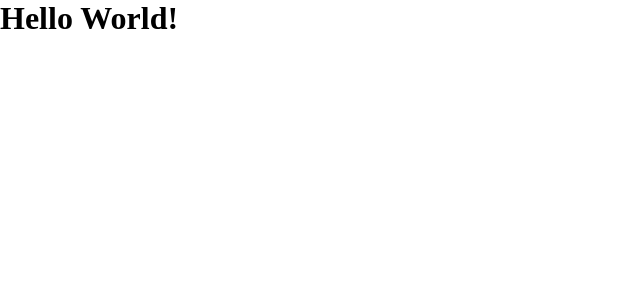
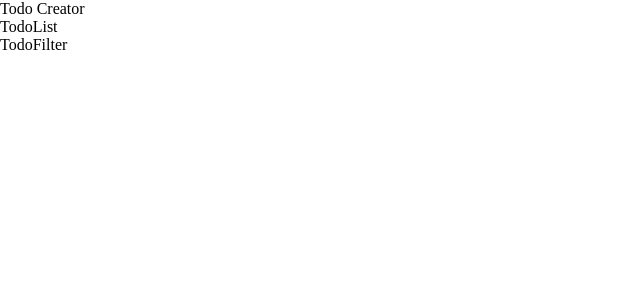
Before and after one commit to tiagosgalvao/todo-list-react-app, a React (Create React App) app: page / in a window 1280 px wide. Shown: the top 300 px of the page, without its empty margins (0-640 px from the left). Built offline with nearby package versions, Linux system fonts and the light colour scheme.

Commit message:
todo management page

```diff
--- a/src/App.js
+++ b/src/App.js
@@ -1,12 +1,13 @@
 import React from "react";
 import FilterProvider from "./state/filter/Provider";
 import TodosProvider from "./state/todos/Provider";
+import TodoApp from "./pages/TodoApp/TodoApp";
 
 function App() {
   return (
     <TodosProvider>
       <FilterProvider>
-        <h1>Hello World!</h1>
+        <TodoApp />
       </FilterProvider>
     </TodosProvider>
   );
--- /dev/null
+++ b/src/pages/TodoApp/TodoApp.js
@@ -0,0 +1,13 @@
+import React from "react";
+
+function TodoApp() {
+  return (
+    <>
+      <header>Todo Creator</header>
+      <main>TodoList</main>
+      <footer>TodoFilter</footer>
+    </>
+  );
+}
+
+export default TodoApp;
```
